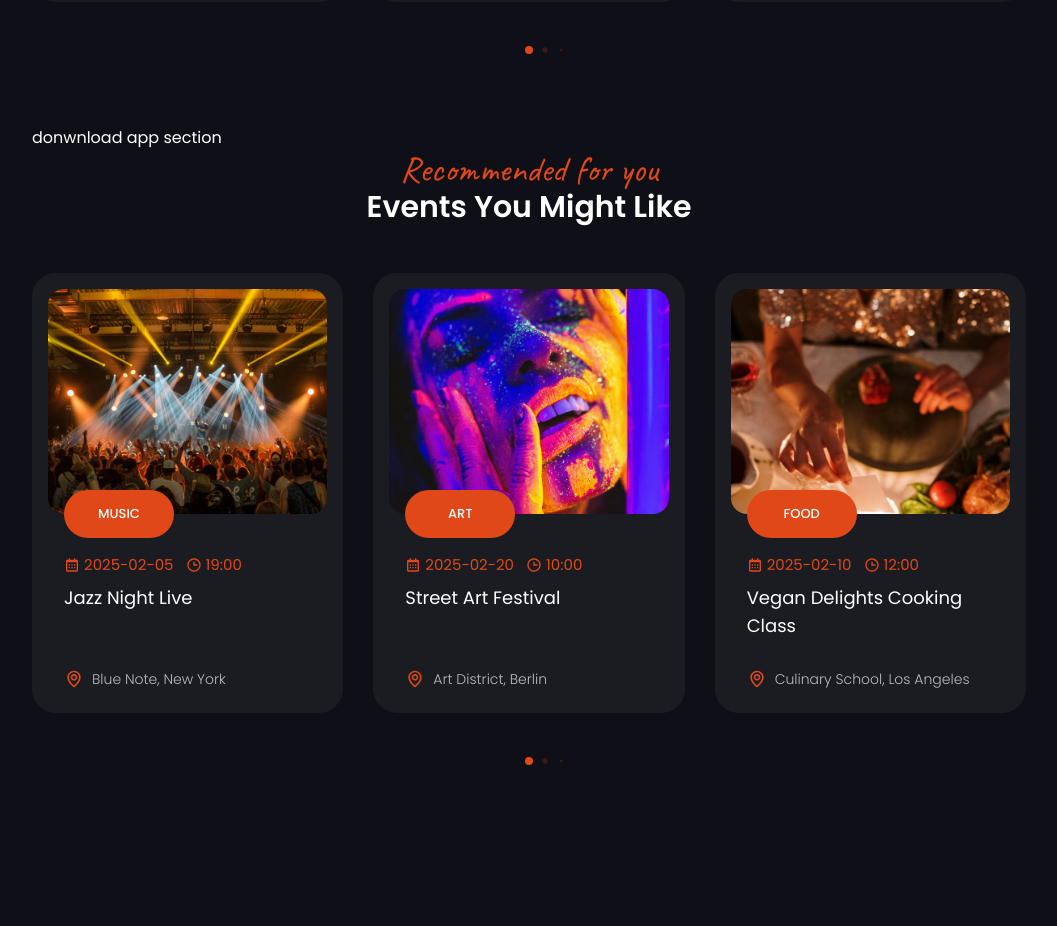
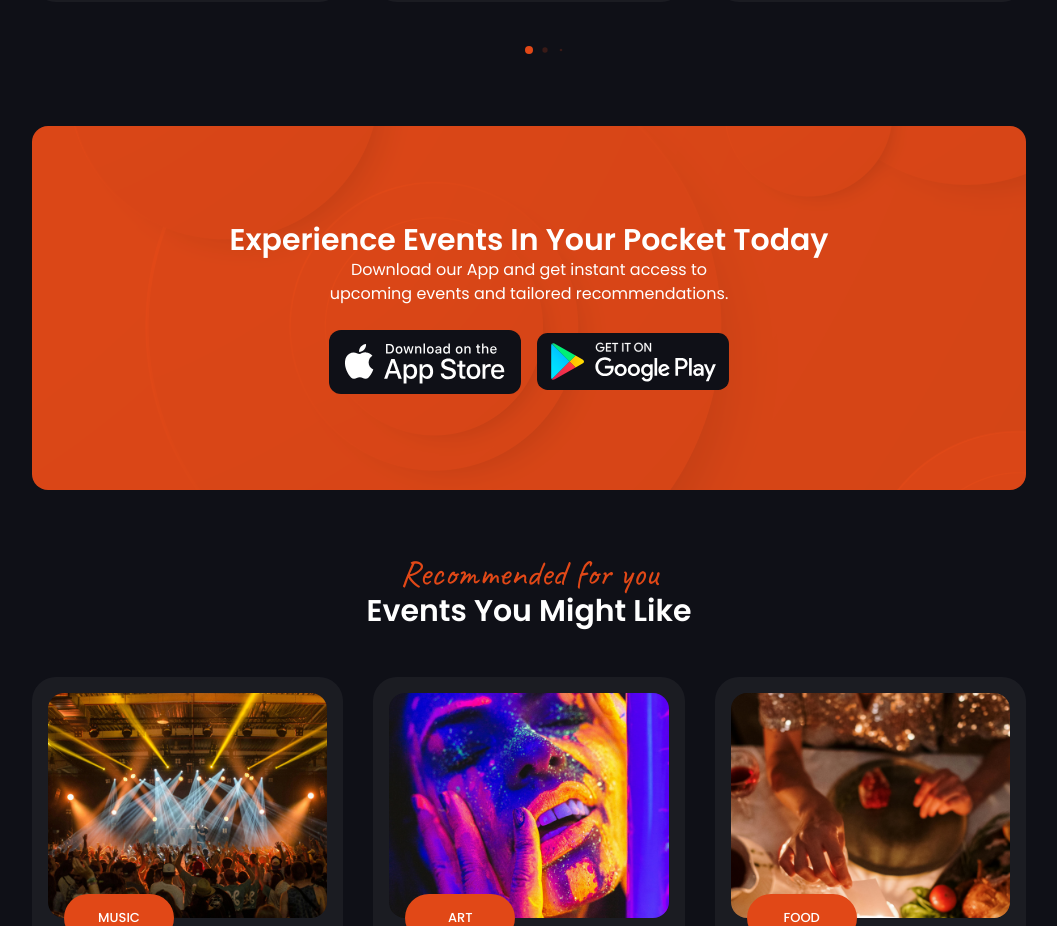
Before and after one commit to Jisap/next15-events, a Next.js app: page / in a window 1280 px wide. Shown: the part 1600-2526 px from the top of the page, without its empty margins (111-1168 px from the left). Before the commit the page ends 2501 px from the top, so only its background shows below. Built offline with nearby package versions, Linux system fonts and the light colour scheme; data requests are answered from the project's data file.

Commit message:
Add DonwloadApp component for app promotion; integrate into page layout

```diff
--- a/app/page.jsx
+++ b/app/page.jsx
@@ -1,9 +1,9 @@
 "use client"
 
+import DonwloadApp from "@/components/DonwloadApp"
 import EventList from "@/components/Events/EventList"
 import Hero from "@/components/Hero"
 import RecommendedEvents from "@/components/RecommendedEvents"
-import Searchbar from "@/components/Searchbar/searchbar"
 import UpcomingEvents from "@/components/UpcomingEvents"
 import { EventContext } from "@/context/EventContext"
 import { useContext } from "react"
@@ -27,9 +27,7 @@
         <div>
           <div className="container mx-auto">
             <UpcomingEvents />
-            <div>
-              donwnload app section
-            </div>
+            <DonwloadApp />
             <RecommendedEvents />
           </div>
         </div>
--- /dev/null
+++ b/components/DonwloadApp.jsx
@@ -0,0 +1,44 @@
+import Image from "next/image"
+import Link from "next/link"
+
+
+
+
+const DonwloadApp = () => {
+  return (
+    <section className="w-full md:h-[364px] bg-accent mb-16 rounded-2xl bg-pattern bg-cover p-10 xl:p-20 bg-blend-multiply
+    flex items-center justify-center"
+    >
+      <div className="flex flex-col xl:flex-row items-center gap-6">
+        <div className="flex-1 text-center xl:text-left">
+          <h2 className="h2">
+            Experience Events In Your Pocket Today
+          </h2>
+          <p className="max-w-[410px] mx-auto xl:mx-0">
+            Download our App and get instant access to upcoming events and tailored recommendations.
+          </p>
+        </div>
+        <div className="flex-1 flex flex-col md:flex-row items-center justify-end gap-4">
+          <Link href="/" className="relative flex w-[192px] h-[64px]">
+            <Image
+              src="/assets/download/app-store.svg"
+              fill
+              alt="App Store"
+              className="object-contain"
+            />
+          </Link>
+          <Link href="/" className="relative flex w-[192px] h-[64px]">
+            <Image
+              src="/assets/download/google-play.svg"
+              fill
+              alt="App Store"
+              className="object-contain"
+            />
+          </Link>
+        </div>
+      </div>
+    </section>
+  )
+}
+
+export default DonwloadApp
```
